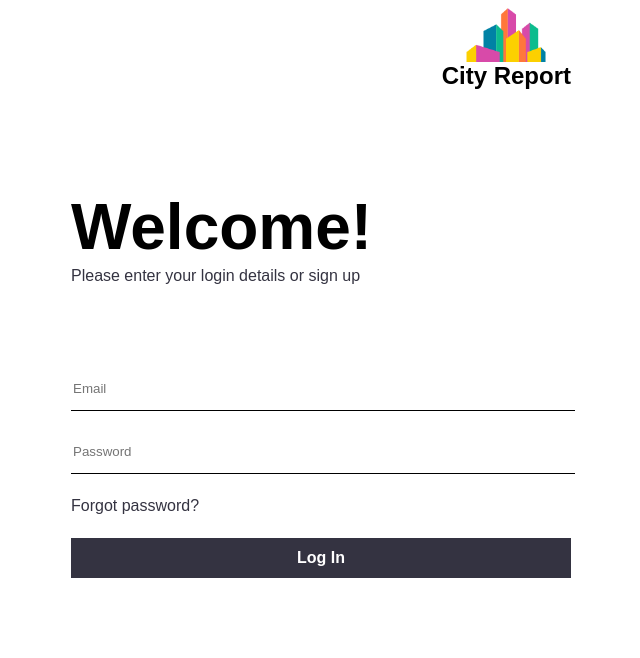
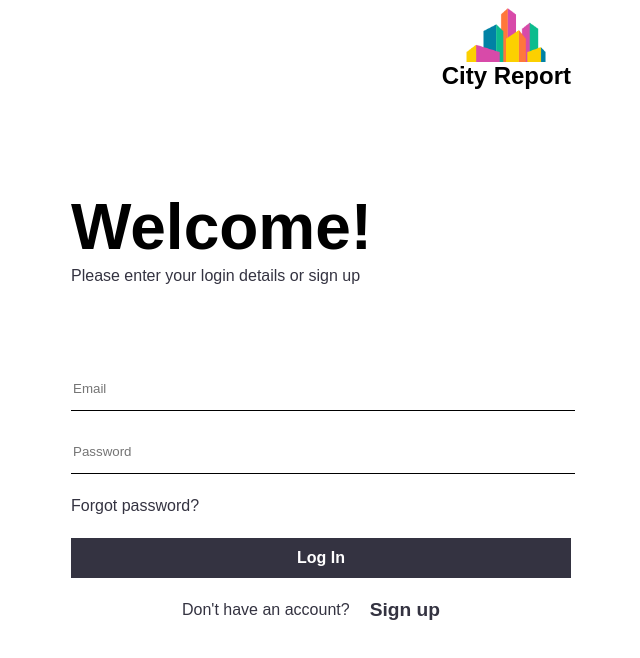
Before and after one commit to Nuramene81/city-report-front-end, an Angular app: page /login in a window 1280 px wide. Shown: the top 658 px of the page, without its empty margins (319-959 px from the left). Built offline with nearby package versions, Linux system fonts and the light colour scheme; a web font is replaced by a local one.

Commit message:
add sign up link

```diff
--- a/src/app/login/login.component.html
+++ b/src/app/login/login.component.html
@@ -23,5 +23,9 @@
         <button type="submit">Log In</button>
       </form>
     </div>
+    <div class="content-footer-container">
+      <div class="body-text">Don't have an account?</div>
+      <div class="sign-up">Sign up</div>
+    </div>
   </div>
 </div>
--- a/src/app/login/login.component.scss
+++ b/src/app/login/login.component.scss
@@ -95,5 +95,24 @@
         }
       }
     }
+
+    .content-footer-container {
+      display:flex;
+      flex-direction: row;
+      align-items: center;
+      justify-content: center;
+      margin-top: 20px;
+
+      div {
+        margin-right: 20px;
+      }
+
+      .sign-up {
+        color: $primary-color;
+        font-size: 1.2rem;
+        font-weight: 700;
+        cursor: pointer;
+      }
+    }
   }
 }
```
